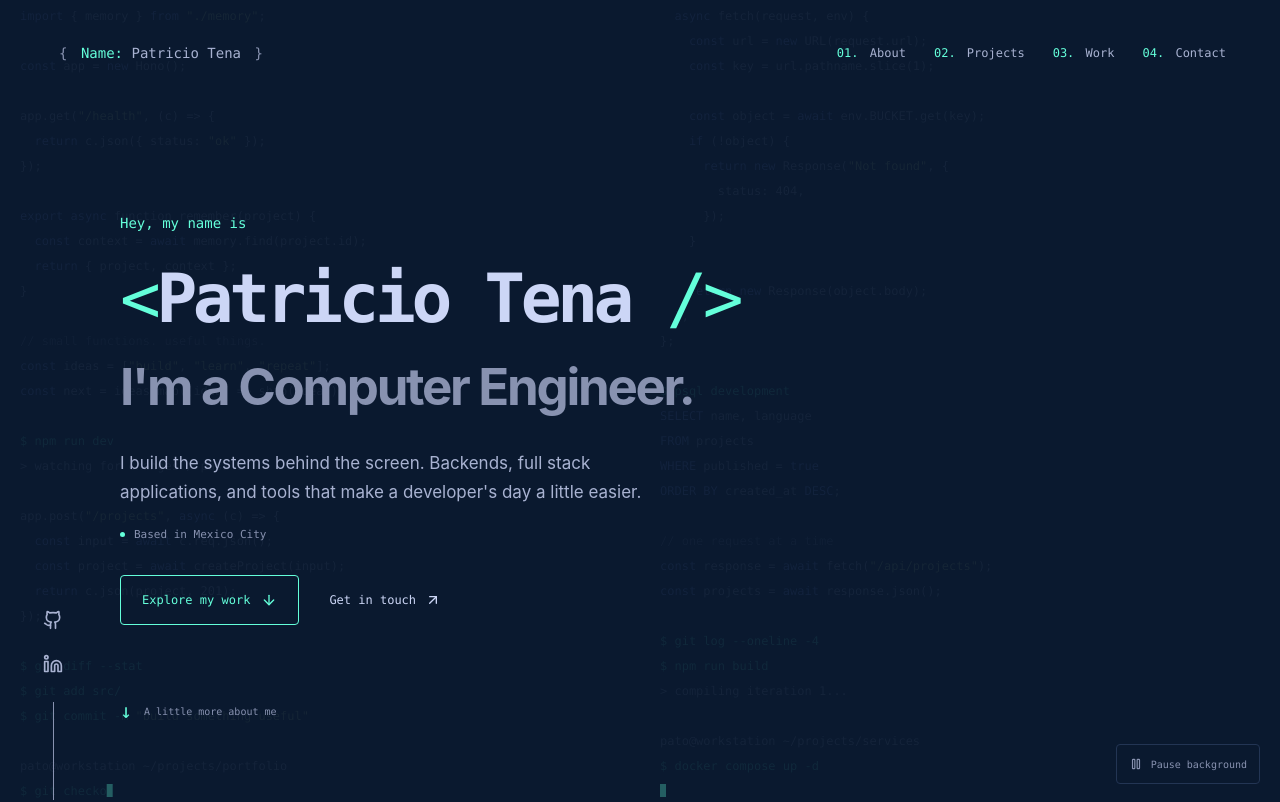
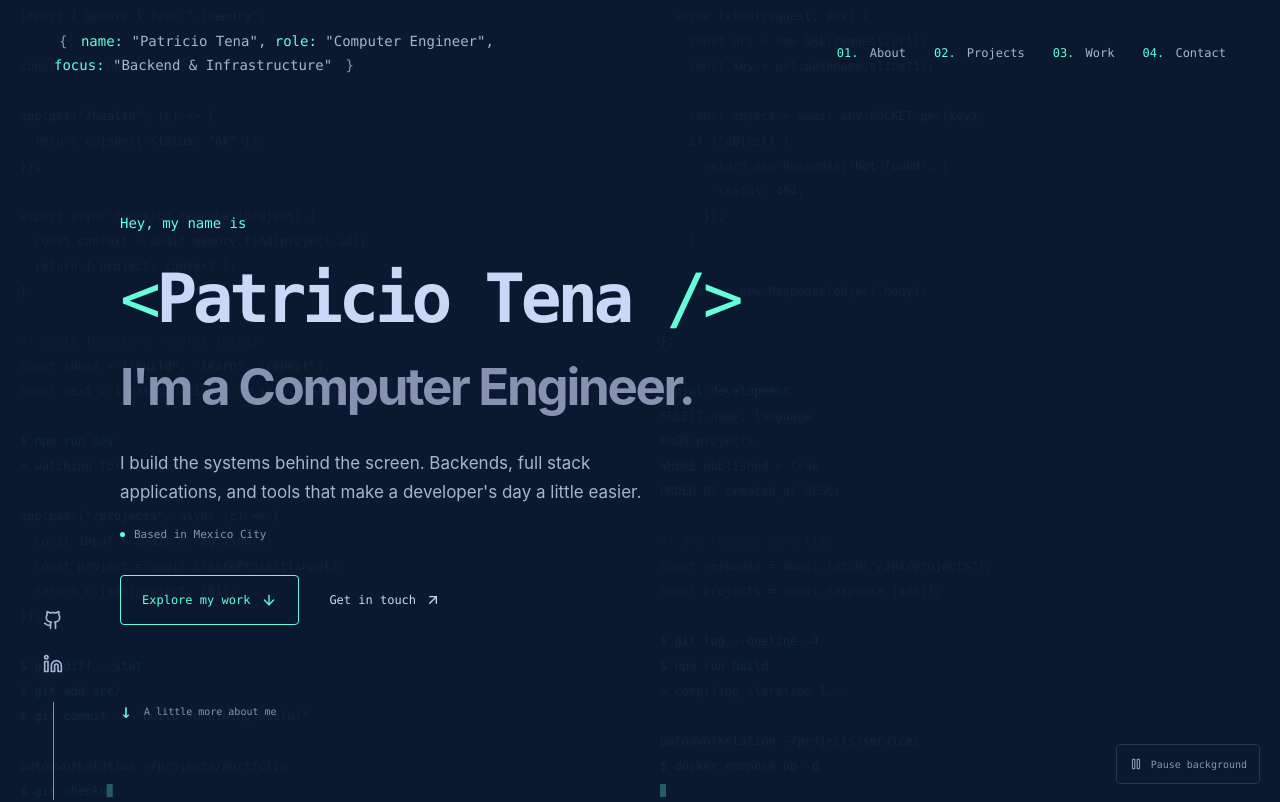
Before and after one commit to tenapato/portfolio-pato, a Next.js app: page / in a window 1280 px wide. Shown: the top 802 px of the page. Built offline with nearby package versions, Linux system fonts and the light colour scheme.

Commit message:
Add role and focus to portfolio wordmark

```diff
--- a/src/pages/components/navbar.tsx
+++ b/src/pages/components/navbar.tsx
@@ -30,7 +30,18 @@ export default function NavBar() {
     <header id="top" className="site-header">
       <a className="skip-link" href="#main-content">Skip to content</a>
       <nav className="site-nav" aria-label="Main navigation">
-        <a className="wordmark" href="#top" onClick={() => setOpen(false)}><span className="brace">{'{'}</span> <span className="syntax">Name:</span> Patricio Tena <span className="brace">{'}'}</span></a>
+        <a className="wordmark" href="#top" onClick={() => setOpen(false)}>
+          <span className="wordmark-field">
+            <span className="brace">{'{'}</span>{' '}
+            <span className="syntax">name:</span> &quot;Patricio Tena&quot;
+          </span>
+          <span className="wordmark-details">
+            {', '}
+            <span className="wordmark-field"><span className="syntax">role:</span> &quot;Computer Engineer&quot;,</span>{' '}
+            <span className="wordmark-field"><span className="syntax">focus:</span> &quot;Backend &amp; Infrastructure&quot;</span>
+          </span>
+          &nbsp;<span className="brace">{'}'}</span>
+        </a>
         <button ref={toggle} className="menu-toggle" type="button" aria-controls="navigation-links" aria-expanded={open} aria-label={open ? 'Close navigation' : 'Open navigation'} onClick={() => setOpen(!open)}>{open ? <X /> : <Menu />}</button>
         <ul id="navigation-links" className={`navigation-links${open ? ' is-open' : ''}`}>
           {links.map((link, index) => <li key={link.id}><a href={`#${link.id}`} onClick={() => setOpen(false)}><span className="syntax">0{index + 1}.</span> {link.label}</a></li>)}
--- a/src/styles/globals.css
+++ b/src/styles/globals.css
@@ -41,9 +41,10 @@ h1, h2, h3 { color: var(--lightest-slate); line-height: 1.25; }
 .syntax { color: var(--green); }
 .site-header { position: relative; z-index: 10; }
 .site-nav { max-width: 1440px; min-height: 106px; margin: auto; padding: 24px 54px; display: flex; align-items: center; justify-content: space-between; gap: 32px; font-family: var(--font-mono); }
-.wordmark { font-size: 14px; font-weight: 500; white-space: nowrap; }
+.wordmark { font-size: 14px; font-weight: 500; }
+.wordmark-field { white-space: nowrap; }
 .brace { color: var(--slate); padding: 0 5px; }
-.navigation-links { margin: 0; padding: 0; list-style: none; display: flex; align-items: center; gap: 28px; font-size: 12px; }
+.navigation-links { margin: 0; padding: 0; list-style: none; display: flex; flex-shrink: 0; align-items: center; gap: 28px; font-size: 12px; }
 .navigation-links a { padding: 10px 0; }
 .navigation-links .syntax { margin-right: 4px; }
 .menu-toggle { display: none; color: var(--green); background: transparent; border: 0; padding: 10px; }
@@ -154,6 +155,7 @@ h1, h2, h3 { color: var(--lightest-slate); line-height: 1.25; }
 @media (min-width: 1500px) { .hero { padding-top: 135px; } }
 @media (max-width: 1100px) {
   .site-nav { padding-inline: 32px; }
+  .wordmark { font-size: 12px; }
   .navigation-links { gap: 19px; }
   .page-content, .site-footer { width: calc(100% - 152px); }
   .about-layout { gap: 45px; }
@@ -162,7 +164,7 @@ h1, h2, h3 { color: var(--lightest-slate); line-height: 1.25; }
 }
 @media (max-width: 800px) {
   .site-nav { min-height: 76px; padding: 16px 24px; }
-  .wordmark { font-size: 12px; }
+  .wordmark-details { display: none; }
   .menu-toggle { display: inline-flex; align-items: center; justify-content: center; width: 44px; height: 44px; flex: 0 0 44px; }
   .navigation-links { display: none; position: absolute; top: 72px; left: 24px; right: 24px; background: var(--light-navy); border: 1px solid var(--lightest-navy); border-radius: 5px; padding: 18px; box-shadow: 0 16px 32px rgba(2,12,27,.45); }
   .navigation-links.is-open { display: flex; flex-direction: column; gap: 4px; align-items: stretch; }
```
